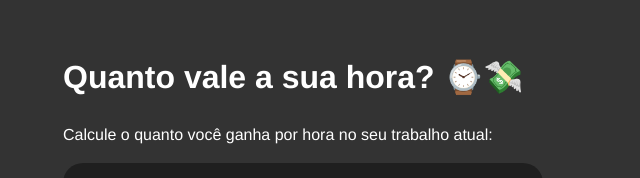
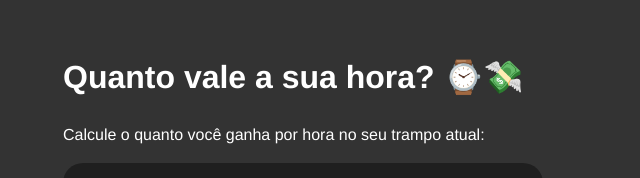
Before and after one commit to tarocoLeo/quanto-vale-sua-hora, a plain HTML site: page index.html in a window 1280 px wide. Shown: the top 178 px of the page, 337-977 px from the left. Drawn offline with Linux system fonts and the light colour scheme.

Commit message:
Trampo > trabalho ;)

```diff
--- a/index.html
+++ b/index.html
@@ -14,7 +14,7 @@
 
 		<h1>Quanto vale a sua hora? ⌚💸</h1>
 
-		<p>Calcule o quanto você ganha por hora no seu trabalho atual:</p>
+		<p>Calcule o quanto você ganha por hora no seu trampo atual:</p>
 
 		<div id="container">
 
```
Also changed, not shown: 1 other file.
